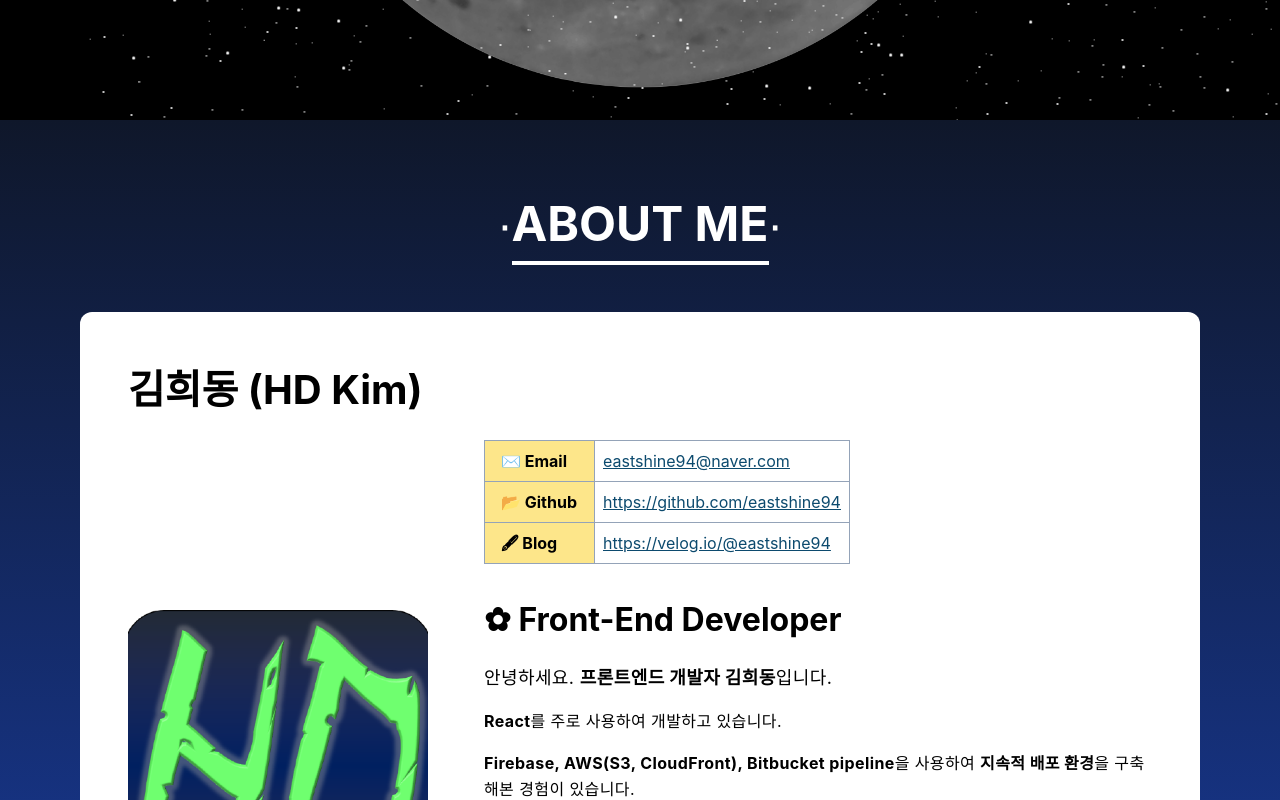
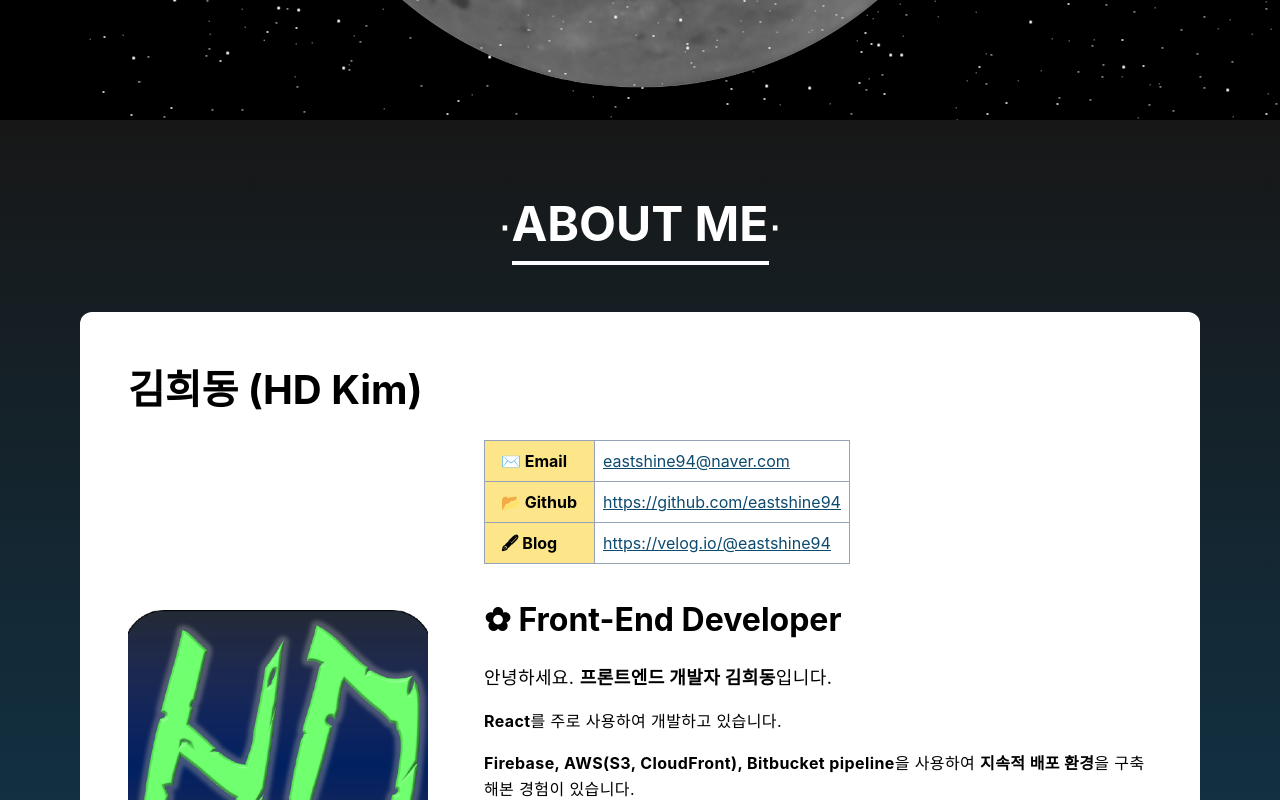
Before and after one commit to eastshine94/portfolio, a React (Create React App) app: page / in a window 1280 px wide. Shown: the part 680-1480 px from the top of the page. Built offline with nearby package versions, Linux system fonts and the light colour scheme.

Commit message:
add mainTop more btn action

```diff
--- a/src/components/About/index.tsx
+++ b/src/components/About/index.tsx
@@ -5,7 +5,10 @@ import Skills from './Skills';
 
 export default function About() {
   return (
-    <section className="p-5 bg-gradient-to-t to-slate-900 from-blue-700 over640px:p-20">
+    <section
+      id="about"
+      className="p-5 bg-gradient-to-t to-neutral-900 from-sky-900 over640px:p-20"
+    >
       <Title title="About me" />
 
       <div
--- a/src/components/MainTop/index.tsx
+++ b/src/components/MainTop/index.tsx
@@ -2,6 +2,12 @@ import React from 'react';
 import Star from './Star';
 
 export default function MainTop() {
+  const handleMoreBtnClick = (event: React.MouseEvent<HTMLButtonElement>) => {
+    event.preventDefault();
+    const findElement = document.querySelector('#about') as HTMLDivElement;
+    if (!findElement) return;
+    window.scrollTo(0, Number(findElement.offsetTop));
+  };
   return (
     <section className="w-full h-screen bg-black relative">
       <div className="w-full h-full">
@@ -17,7 +23,11 @@ export default function MainTop() {
               Front-End <br /> Developer
             </p>
             <p className="text-3xl mb-6 over480px:text-4xl"> 김 희 동 </p>
-            <button className="px-4 py-2 bg-neutral-900 border border-stone-800 rounded-xl over360px:text-2xl">
+            <button
+              className="px-4 py-2 bg-neutral-900 border border-stone-800
+            rounded-xl over360px:text-2xl"
+              onClick={handleMoreBtnClick}
+            >
               Who am I?
             </button>
           </div>
```
